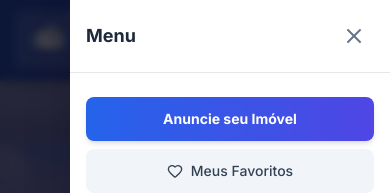
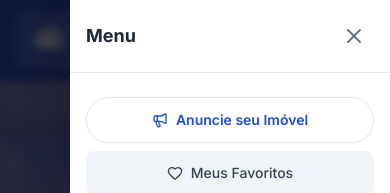
Before and after one commit to Dodo110371/imoveis-daki-do-bairro, a Next.js app: page / in a window 390 px wide. Both pictures are taken after a click on the button "Abrir menu". Shown: the top 193 px of the page. Built offline with nearby package versions, Linux system fonts and the light colour scheme; no server answers; the database is empty.

Commit message:
feat:apply-ghost-style-to-mobile-drawer-cta-with-icon

```diff
--- a/components/Header.tsx
+++ b/components/Header.tsx
@@ -139,9 +139,10 @@ export function Header() {
                             <div className="mb-6 pb-6 border-b border-slate-100 space-y-2">
                                 <Link
                                     href="/anunciar"
-                                    className="flex items-center justify-center gap-2 px-4 py-3 text-sm font-bold text-white bg-gradient-to-r from-blue-600 to-indigo-600 rounded-lg hover:from-blue-700 hover:to-indigo-700 transition-all shadow-md"
+                                    className="flex items-center justify-center gap-2 px-4 py-3 text-sm font-semibold text-blue-700 bg-white rounded-full border border-slate-200 hover:bg-blue-50 transition-colors shadow-sm"
                                     onClick={() => setIsMenuOpen(false)}
                                 >
+                                    <Megaphone className="h-4 w-4" />
                                     Anuncie seu Imóvel
                                 </Link>
                                 <Link
```
